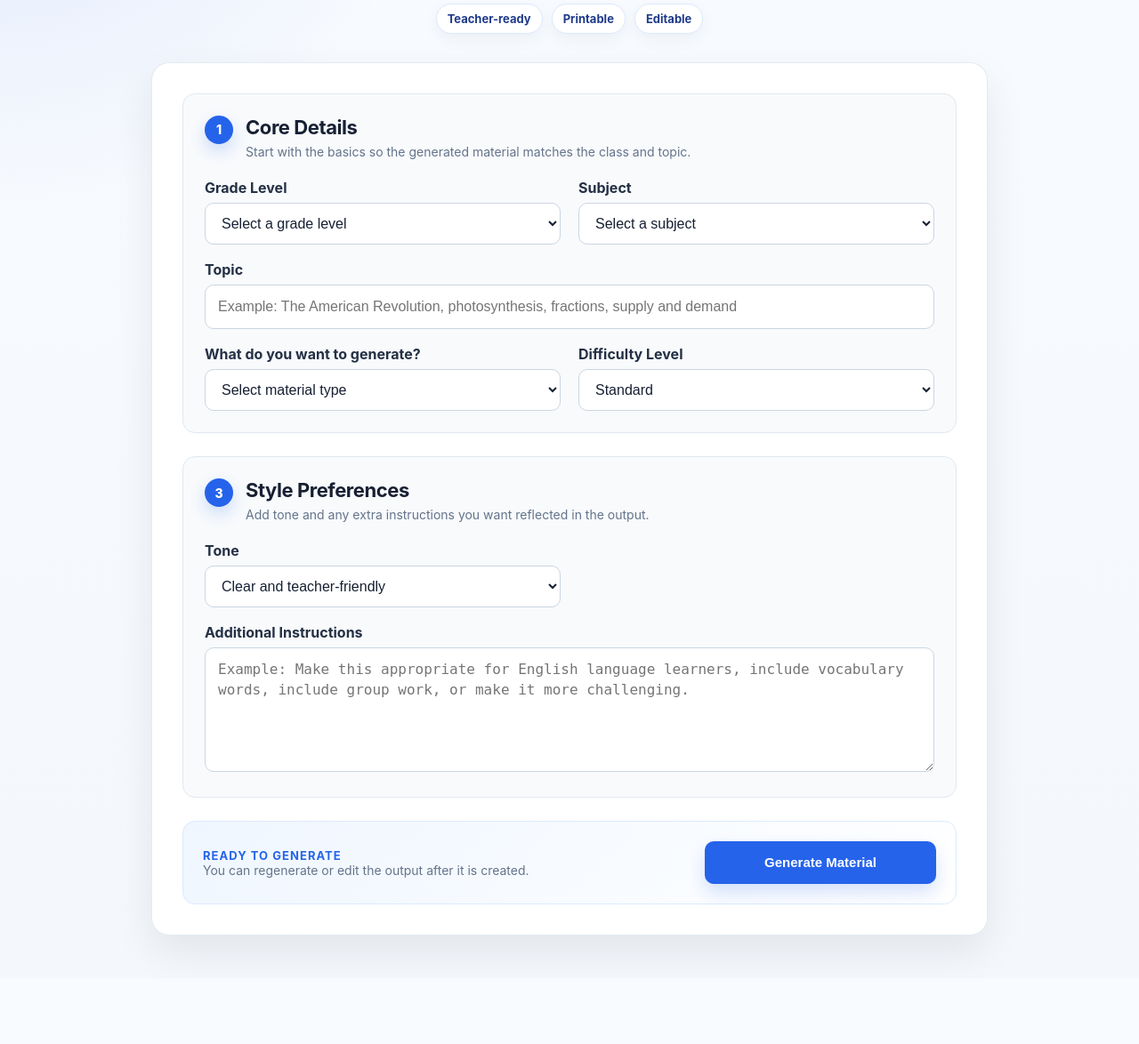
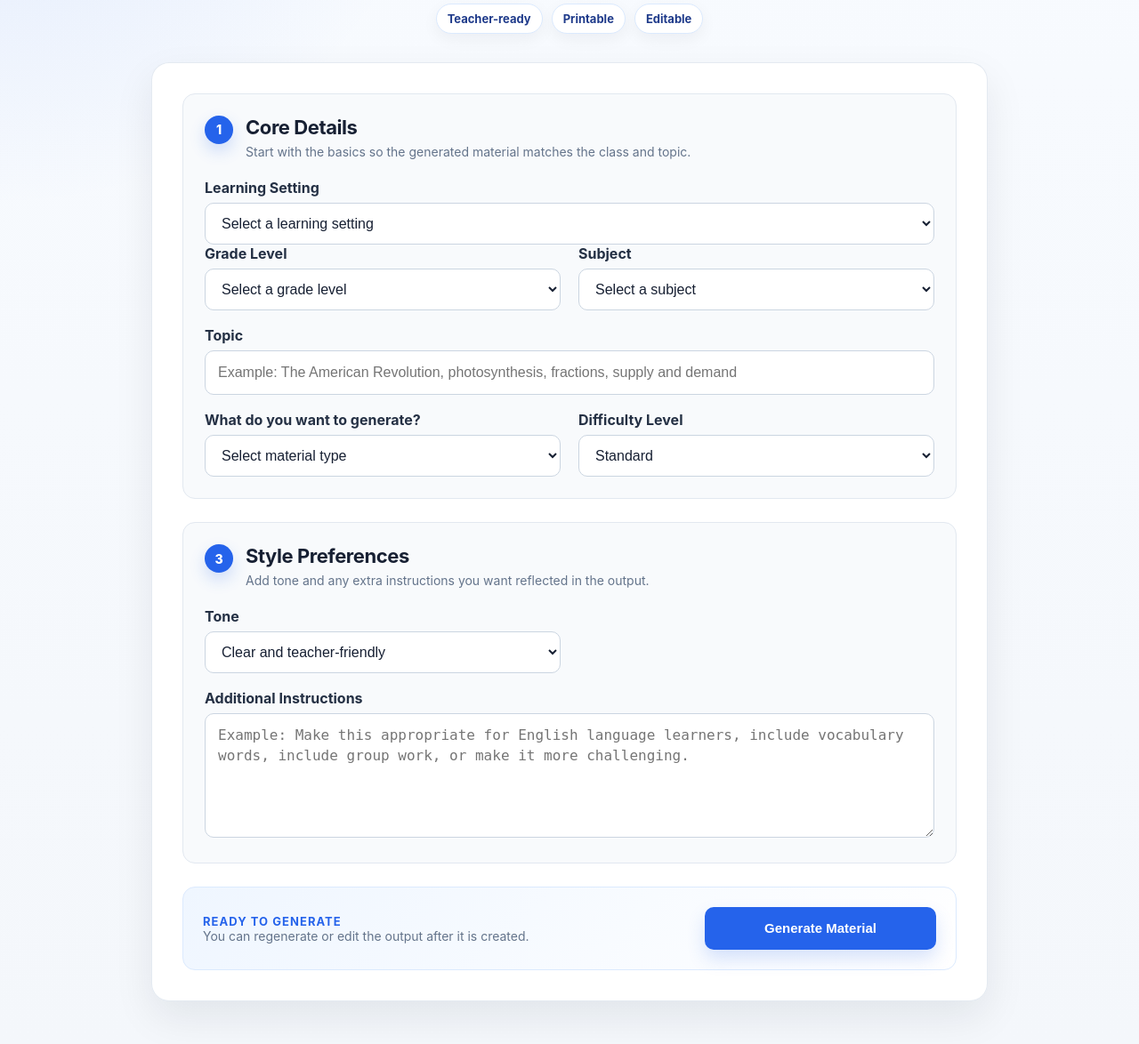
Before and after one commit to ravibkjoshi/lesson-forge-ai, a Flask app: page / in a window 1280 px wide. Shown: the part 278-1452 px from the top of the page at 89% size. Before the commit the page ends 1351 px from the top, so only its background shows below. Run offline with Flask 3, Linux system fonts and the light colour scheme.

Commit message:
Add Learning Setting Option to form

```diff
--- a/templates/index.html
+++ b/templates/index.html
@@ -38,6 +38,15 @@
             </div>
           </div>
 
+          <div class="field">
+  <label for="learning_setting">Learning Setting</label>
+  <select id="learning_setting" name="learning_setting" required>
+    <option value="">Select a learning setting</option>
+    <option value="Classroom">Classroom</option>
+    <option value="Tutoring">Tutoring</option>
+    <option value="Homeschool">Homeschool</option>
+  </select>
+</div>
           <div class="form-grid">
             <div class="field">
               <label for="grade_level">Grade Level</label>
```
